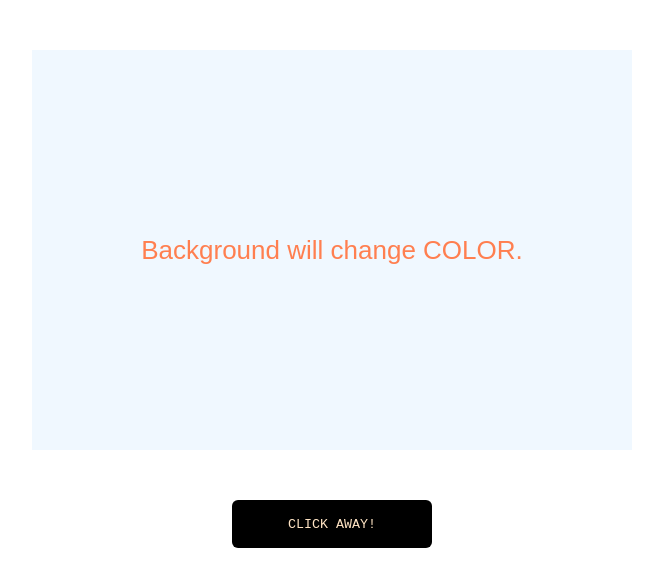
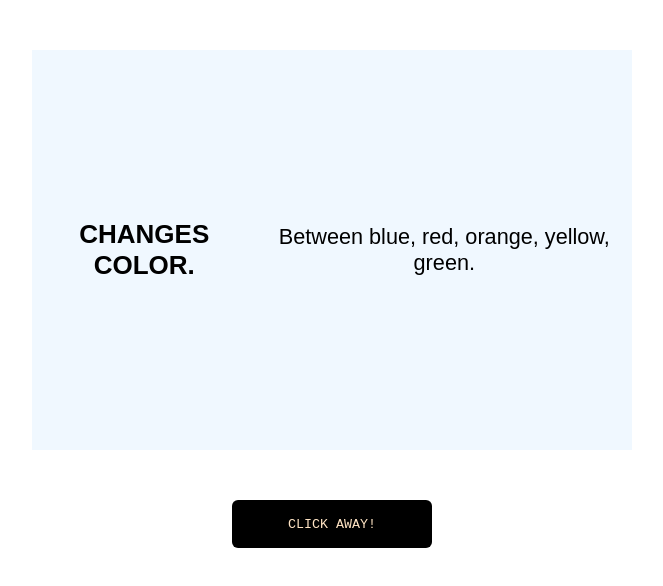
Before and after one commit to kristlittle/10DaysOfCode, a plain HTML site: page 10-Days-Of-Code/Day-7-ColorChange/index.html in a window 1280 px wide. Both pictures are taken after a click on the button "CLICK AWAY!". Shown: the whole page, without its empty margins (308-971 px from the left). Drawn offline with Linux system fonts and the light colour scheme.

Commit message:
updates pages

```diff
--- a/10-Days-Of-Code/Day-7-ColorChange/app.js
+++ b/10-Days-Of-Code/Day-7-ColorChange/app.js
@@ -1,17 +1,17 @@
 
 
 //COLORS ARRAY..
-let col = ['blue', 'red', 'orange', 'yellow', 'green'];
+let color = ['blue', 'red', 'orange', 'yellow', 'green'];
 
 //changing color of background
 let button = document.getElementById('button');
 
 button.addEventListener('click', function()
     {
-    let indx = parseInt((Math.random()*colors.length)+1);
+    let indx = parseInt((Math.random()*color.length)+1);
 
     let back = document.getElementById('back');
 
-    back.style.background = `${col[indx]}`
+    back.style.background = `${color[indx]}`
     }
 )
--- a/10-Days-Of-Code/Day-7-ColorChange/index.html
+++ b/10-Days-Of-Code/Day-7-ColorChange/index.html
@@ -16,8 +16,12 @@
 <body>
 
     <div id="back">
-        Background will change COLOR.
+        <strong> CHANGES COLOR. </strong>
+        <small> Between blue, red, orange, yellow, green.</small>
     </div>
+
+
+
 
     <button id="button"> CLICK AWAY! </button>
 
--- a/10-Days-Of-Code/Day-7-ColorChange/style.css
+++ b/10-Days-Of-Code/Day-7-ColorChange/style.css
@@ -2,7 +2,7 @@
 
 #back{
     background-color: aliceblue;
-    color: coral;
+    color: black;
     font-family: sans-serif;
     font-size: 26px;
     width: 600px;
```
